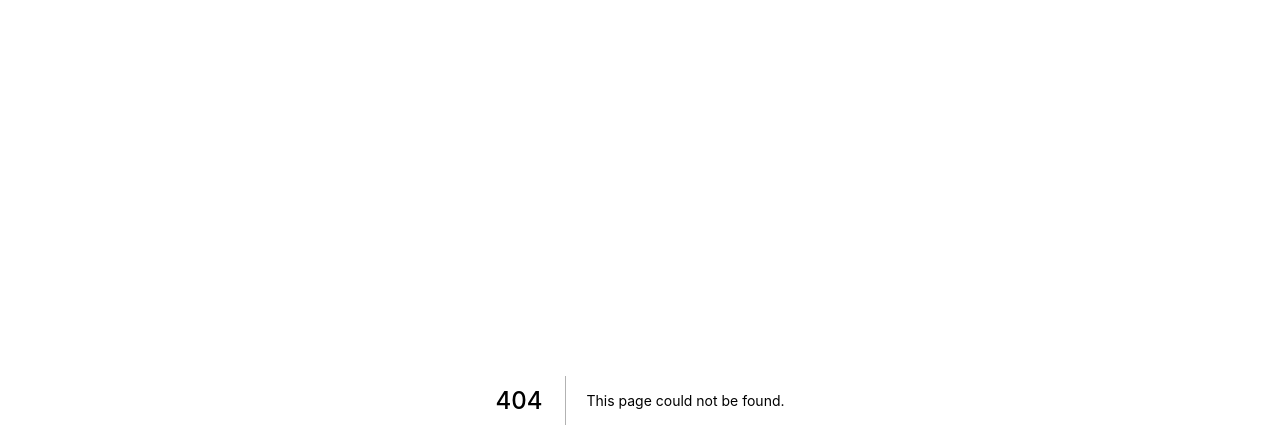
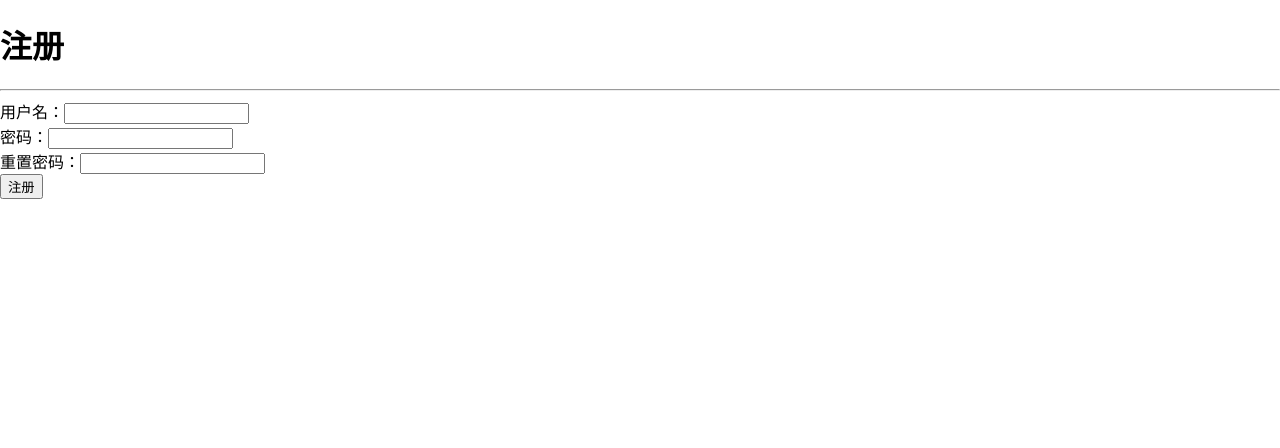
Before and after one commit to cnqinglin/next-demo, a Next.js app: page /sign_up in a window 1280 px wide. Before the commit this address had no page. Shown: the top 448 px of the page. Built offline with nearby package versions, Linux system fonts and the light colour scheme.

Commit message:
成功创建注册及user表，但是没有检查username 的唯一性

```diff
--- a/package.json
+++ b/package.json
@@ -10,7 +10,7 @@
       "migration:run": "typeorm migration:run",
       "migration:create": "typeorm migration:create",
       "migration:revert": "typeorm migration:revert",
-      "entity:create":"typeorm entity:create"
+      "entity:create": "typeorm entity:create"
    },
    "dependencies": {
       "@babel/cli": "^7.16.0",
@@ -19,6 +19,7 @@
       "@types/node": "^16.11.10",
       "axios": "^0.24.0",
       "gray-matter": "^4.0.3",
+      "md5": "^2.3.0",
       "next": "^12.0.3-canary.10",
       "next-images": "^1.8.2",
       "pg": "^8.4.0",
@@ -32,6 +33,7 @@
    "devDependencies": {
       "@babel/plugin-proposal-decorators": "^7.16.4",
       "@types/axios": "^0.14.0",
+      "@types/md5": "^2.3.1",
       "@types/node": "^8.0.29",
       "@types/react": "^17.0.34",
       "@types/ua-parser-js": "^0.7.36",
--- /dev/null
+++ b/pages/api/v1/users.tsx
@@ -0,0 +1,61 @@
+import { NextApiHandler, NextApiRequest, NextApiResponse } from "next";
+import { User } from 'src/entity/User'
+import md5 from 'md5';
+import { getDataBaseConnection } from "lib/getDataBaseConnection";
+
+const Users: NextApiHandler = async (req: NextApiRequest, res: NextApiResponse) => {
+    const { username, password, passwordConfirmation } = req.body
+
+    // 封装报错信息
+    const errors = {
+        username: [] as string[],
+        password: [] as string[],
+        passwordConfirmation: [] as string[],
+    }
+
+    if (username.trim() === '') {
+        errors.username.push('用户名不能为空')
+    }
+    if (!/[a-zA-Z0-9]/.test(username.trim())) {
+        errors.username.push('用户名格式不正确')
+    }
+    if (username.trim().length > 42) {
+        errors.username.push('用户名长度过长')
+    }
+    if (username.trim().length < 3) {
+        errors.username.push('用户名长度过短')
+    }
+    if (password === '') {
+        errors.password.push('密码不能为空')
+    }
+    // ui.username = username;
+    if (password !== passwordConfirmation) {
+        errors.passwordConfirmation.push('密码不匹配')
+    }
+
+    const hasErrors = Object.values(errors).find(v => v.length > 0);
+    console.log('hasErrors',hasErrors)
+    res.setHeader('Content-Type', 'application/json;charset=utf-8')
+    if (hasErrors) {
+        res.statusCode = 422;
+        res.write(JSON.stringify(errors))
+    } else {
+        const user = new User()
+        user.username = username.trim();
+        user.passwordDigest = md5(password)
+
+        const connection = await getDataBaseConnection()
+        await connection.manager.save(user)
+
+        res.statusCode = 200;
+        res.write(JSON.stringify(user))
+    }
+
+    res.end()
+    console.log('打印errors 的值：', Object.values(errors))
+    console.log('打印errors 的键：', Object.keys(errors))
+
+
+}
+
+export default Users;
--- a/pages/posts/[id].tsx
+++ b/pages/posts/[id].tsx
@@ -26,7 +26,7 @@ export default postsShow;
 
 export const getServerSideProps: GetServerSideProps<any, {id:string},any> = async (context) => {
   console.log('id',context.params.id)
-  const connection = await getDataBaseConnection()
+  const connection = await getDataBaseConnection()  // 第一次连接不能用get
   const post = await connection.manager.findOne(Post,context.params.id)
 
   return {
--- /dev/null
+++ b/pages/sign_up.tsx
@@ -0,0 +1,63 @@
+import axios, { AxiosError, AxiosResponse } from "axios";
+import { NextPage } from "next";
+import { stringify } from "querystring";
+import { useCallback, useState } from "react";
+
+const SignUp: NextPage = () => {
+    const [formData, setFormData] = useState({
+        username: '',
+        password: '',
+        passwordConfirmation: ''
+    })
+
+    const [errors, setErrors] = useState({
+        username: [],
+        password: [],
+        passwordConfirmation: []
+    })
+
+    const onSubmit = useCallback((e) => {
+        e.preventDefault();
+        axios.post('api/v1/users', formData).then((res) => { console.log('res', res) }, (error) => {
+            if (error.response) {
+                const responses: AxiosResponse = error.response;
+                if (responses.status === 422) {
+                    setErrors({ ...errors, ...responses.data})
+                }
+            }
+        }).catch((err) => { console.log('出错了'), err })
+    }, [formData]);
+    return (
+        <div>
+            <div>
+                <h1>注册</h1>
+                <hr />
+                <label>用户名：<input type="text" value={formData.username} onChange={e => {
+                    setFormData({
+                        ...formData,
+                        username: e.target.value
+                    })
+                }} /></label>
+                {errors.username?.length > 0 && <div>{errors.username.join(',')}</div>}
+            </div>
+            <div><label>密码：<input type="password" value={formData.password} onChange={e => {
+                setFormData({
+                    ...formData,
+                    password: e.target.value
+                })
+            }} /></label>
+                {errors.password?.length > 0 && <div>{errors.password.join(',')}</div>}
+            </div>
+            <div><label>重置密码：<input type="password" value={formData.passwordConfirmation} onChange={e => {
+                setFormData({
+                    ...formData,
+                    passwordConfirmation: e.target.value
+                })
+            }} /></label>
+                {errors.passwordConfirmation?.length > 0 && <div>{errors.passwordConfirmation}</div>}
+            </div>
+            <button onClick={onSubmit}>注册</button>
+        </div>
+    )
+}
+export default SignUp
```
Also changed, not shown: 2 other files (tests, documents, lock files or other folders).
